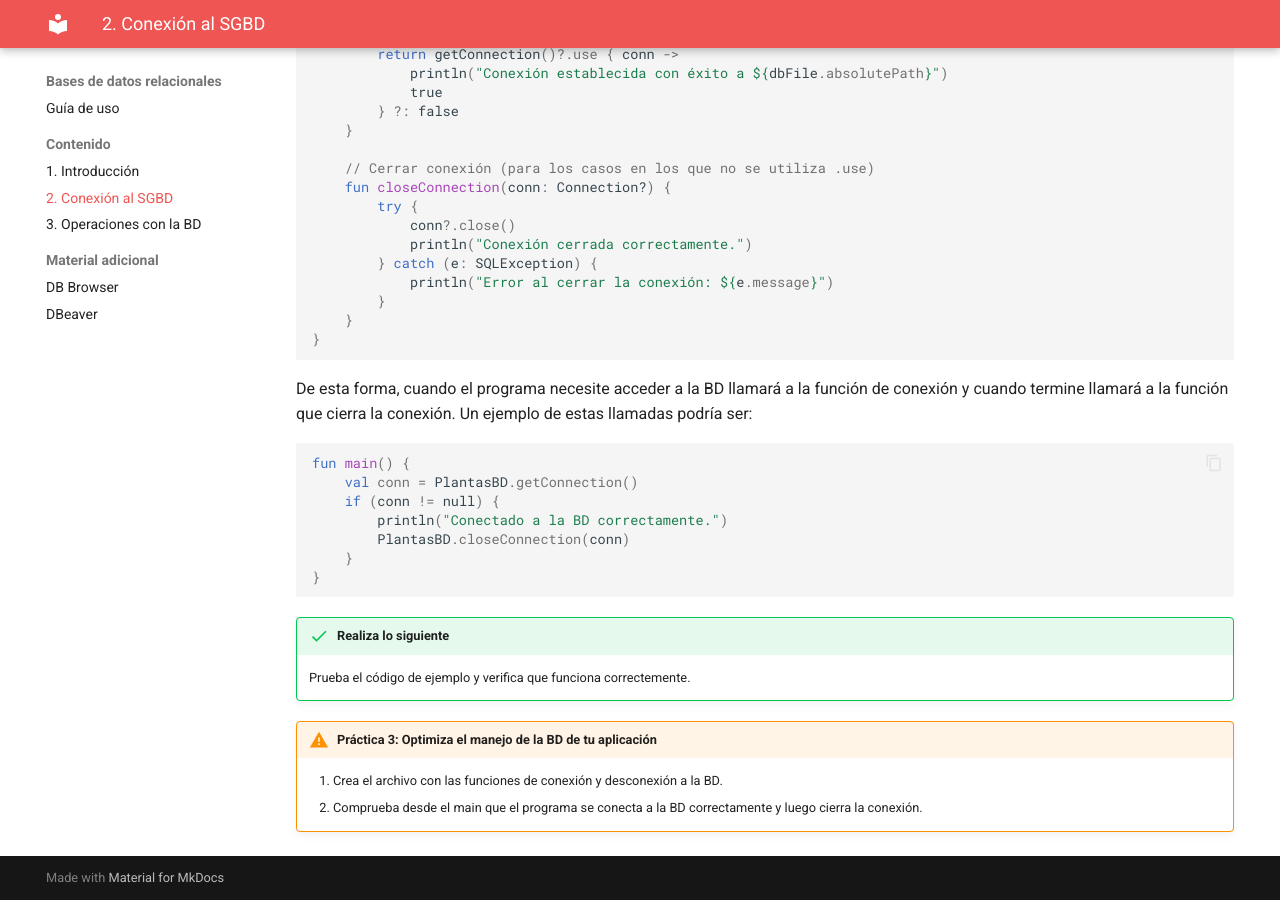
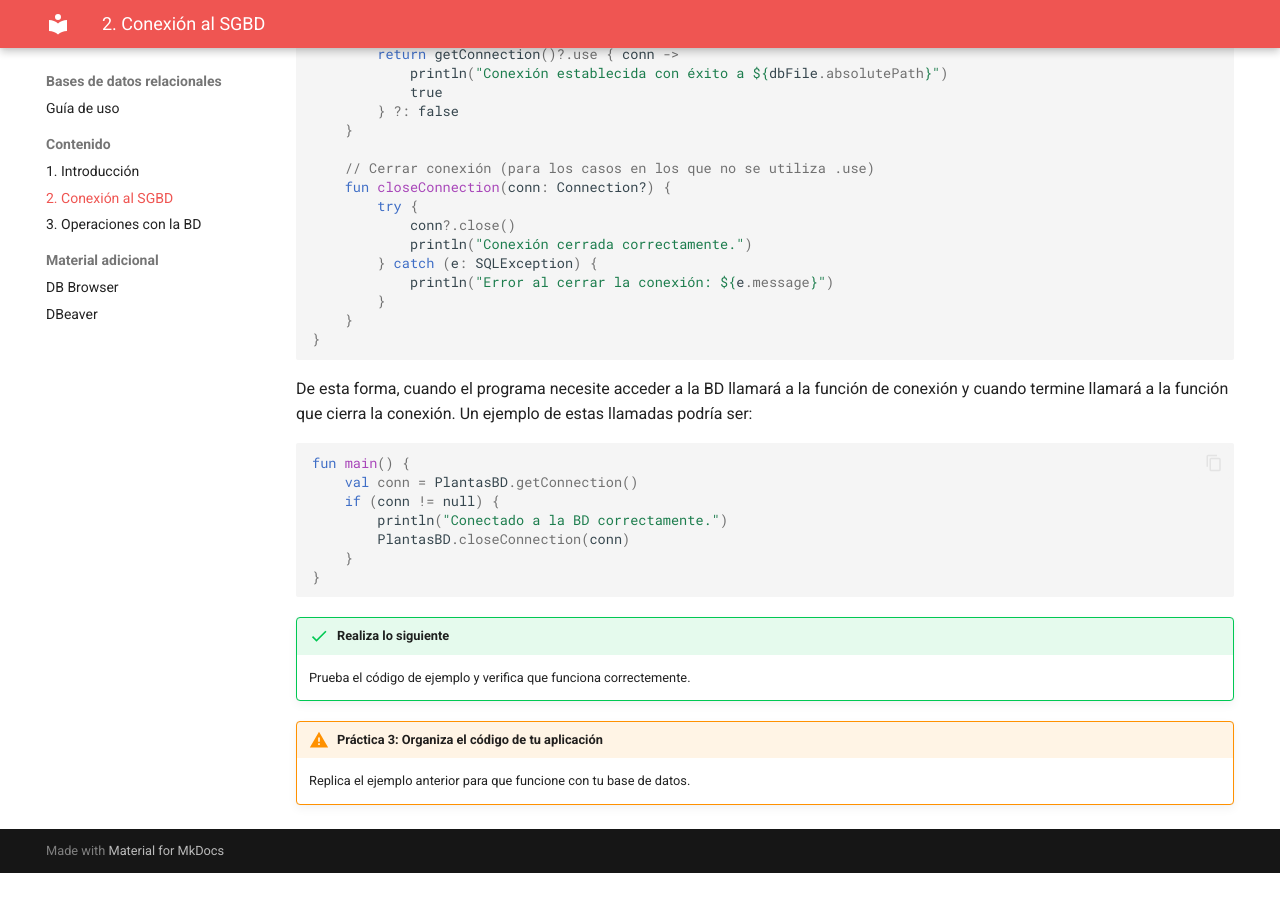
Before and after one commit to bpaterna/AD_BD_REL, an MkDocs documentation site: the page built from docs/2_conexiones.md, in a window 1280 px wide and 900 px high, scrolled down 4549 px. Built offline with MkDocs 1.6.1 and Material for MkDocs 9.7.7, drawn with Linux system fonts in a browser that asks for light colours; after the commit the page ends 5422 px from its top, so only the background shows below that.

Commit message:
Update 2_conexiones.md

```diff
--- a/docs/2_conexiones.md
+++ b/docs/2_conexiones.md
@@ -195,9 +195,8 @@ fun main() {
 !!! success "Realiza lo siguiente"
     Prueba el código de ejemplo y verifica que funciona correctemente.
 
-!!! warning "Práctica 3: Optimiza el manejo de la BD de tu aplicación"
-    1. Crea el archivo con las funciones de conexión y desconexión a la BD.
-    2. Comprueba desde el main que el programa se conecta a la BD correctamente y luego cierra la conexión.
+!!! warning "Práctica 3: Organiza el código de tu aplicación"
+    Replica el ejemplo anterior para que funcione con tu base de datos.
 
 
 
```
